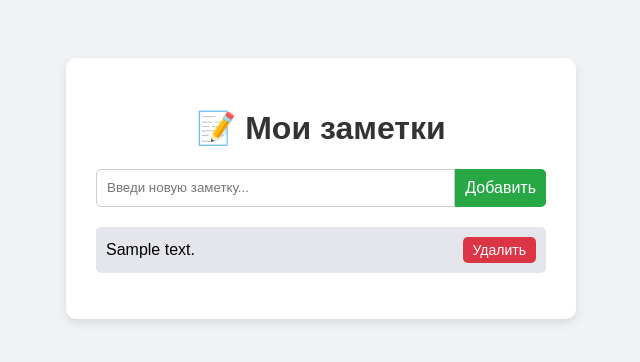
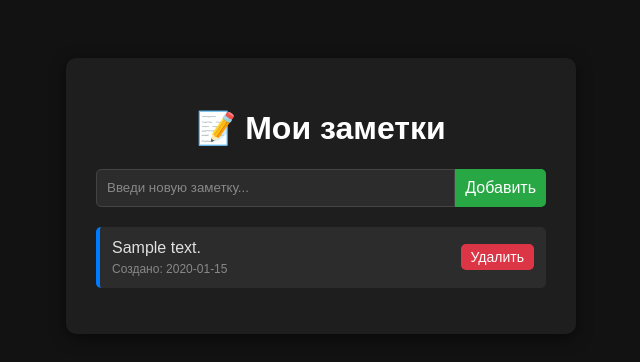
Before and after one commit to dudkovv92/my-bot, a FastAPI app: page / in a window 1280 px wide. Shown: the top 362 px of the page, without its empty margins (319-959 px from the left). Run offline with FastAPI, Linux system fonts and the light colour scheme; tables that the repository leaves empty hold one stand-in row (values such as "Sample post").

Commit message:
Добавил темную тему и дату

```diff
--- a/fastapi_project/templates/index.html
+++ b/fastapi_project/templates/index.html
@@ -4,16 +4,20 @@
     <meta charset="UTF-8">
     <title>Мои заметки</title>
     <style>
-        body { font-family: sans-serif; background: #f0f2f5; display: flex; justify-content: center; padding-top: 50px; }
-        .container { background: white; padding: 30px; border-radius: 10px; box-shadow: 0 4px 10px rgba(0,0,0,0.1); width: 450px; }
-        h1 { text-align: center; color: #333; }
+        body { font-family: sans-serif; background: #121212; display: flex; justify-content: center; padding-top: 50px; color: #e0e0e0; }
+        .container { background: #1e1e1e; padding: 30px; border-radius: 10px; box-shadow: 0 4px 15px rgba(0,0,0,0.5); width: 450px; }
+        h1 { text-align: center; color: #ffffff; }
         .input-group { display: flex; margin-bottom: 20px; }
-        input[type="text"] { flex-grow: 1; padding: 10px; border: 1px solid #ccc; border-radius: 5px 0 0 5px; outline: none; }
+        input[type="text"] { flex-grow: 1; padding: 10px; background: #2c2c2c; color: white; border: 1px solid #444; border-radius: 5px 0 0 5px; outline: none; }
+        input[type="text"]::placeholder { color: #888; }
         button.add-btn { padding: 10px; background: #28a745; color: white; border: none; border-radius: 0 5px 5px 0; cursor: pointer; font-size: 16px; }
         button.add-btn:hover { background: #218838; }
         ul { list-style-type: none; padding: 0; }
-        li { background: #e4e6eb; margin-bottom: 10px; padding: 10px; border-radius: 5px; display: flex; justify-content: space-between; align-items: center; }
-        button.del-btn { background: #dc3545; color: white; border: none; border-radius: 5px; padding: 5px 10px; cursor: pointer; margin-left: 10px; font-size: 14px;}
+        li { background: #2c2c2c; margin-bottom: 10px; padding: 12px; border-radius: 5px; display: flex; justify-content: space-between; align-items: center; border-left: 4px solid #007bff; }
+        .note-content { display: flex; flex-direction: column; }
+        .note-text { font-size: 16px; margin-bottom: 5px; }
+        .note-date { font-size: 12px; color: #888; }
+        button.del-btn { background: #dc3545; color: white; border: none; border-radius: 5px; padding: 5px 10px; cursor: pointer; font-size: 14px;}
         button.del-btn:hover { background: #c82333; }
     </style>
 </head>
@@ -39,17 +43,28 @@
             notes.forEach(note => {
                 const li = document.createElement('li');
 
-                // Текст заметки
-                const span = document.createElement('span');
-                span.textContent = note.text;
+                // Блок с текстом и датой
+                const contentDiv = document.createElement('div');
+                contentDiv.className = 'note-content';
+
+                const textSpan = document.createElement('span');
+                textSpan.className = 'note-text';
+                textSpan.textContent = note.text;
+
+                const dateSpan = document.createElement('span');
+                dateSpan.className = 'note-date';
+                dateSpan.textContent = note.created_at ? 'Создано: ' + note.created_at : '';
+
+                contentDiv.appendChild(textSpan);
+                contentDiv.appendChild(dateSpan);
 
                 // Кнопка удаления
                 const btn = document.createElement('button');
                 btn.textContent = 'Удалить';
                 btn.className = 'del-btn';
-                btn.onclick = () => deleteNote(note.id); // Передаем ID заметки
+                btn.onclick = () => deleteNote(note.id);
 
-                li.appendChild(span);
+                li.appendChild(contentDiv);
                 li.appendChild(btn);
                 list.appendChild(li);
             });
@@ -70,12 +85,11 @@
             loadNotes();
         }
 
-        // Функция удаления
         async function deleteNote(id) {
             await fetch('/notes/' + id, {
                 method: 'DELETE'
             });
-            loadNotes(); // Обновляем список после удаления
+            loadNotes();
         }
 
         loadNotes();
```
Also changed, not shown: fastapi_project/db.py (+8 -9 lines).
